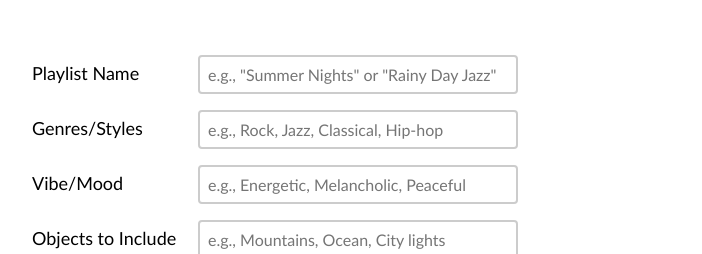
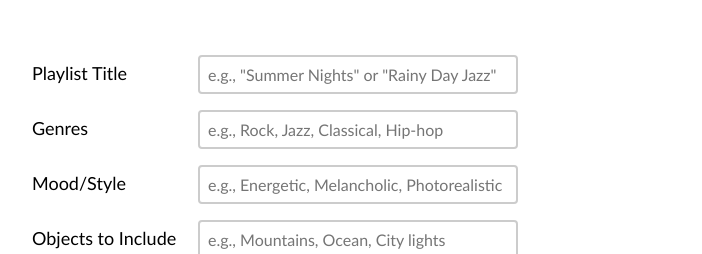
Before and after one commit to rianvdm/my-music-next, a Next.js app: page /playlist-cover in a window 1280 px wide. Shown: the part 210-464 px from the top of the page, without its empty margins (208-910 px from the left). Built offline with nearby package versions, Linux system fonts and the light colour scheme.

Commit message:
Update page.js

```diff
--- a/app/playlist-cover/page.js
+++ b/app/playlist-cover/page.js
@@ -73,21 +73,21 @@ export default function PlaylistCoverPage() {
   const FORM_FIELDS = [
     {
       id: 'playlist-name',
-      label: 'Playlist Name',
+      label: 'Playlist Title',
       name: 'playlistName',
       placeholder: 'e.g., "Summer Nights" or "Rainy Day Jazz"'
     },
     {
       id: 'genres-input',
-      label: 'Genres/Styles',
+      label: 'Genres',
       name: 'genres',
       placeholder: 'e.g., Rock, Jazz, Classical, Hip-hop'
     },
     {
       id: 'vibe-input',
-      label: 'Vibe/Mood',
+      label: 'Mood/Style',
       name: 'vibe',
-      placeholder: 'e.g., Energetic, Melancholic, Peaceful'
+      placeholder: 'e.g., Energetic, Melancholic, Photorealistic'
     },
     {
       id: 'objects-input',
```
